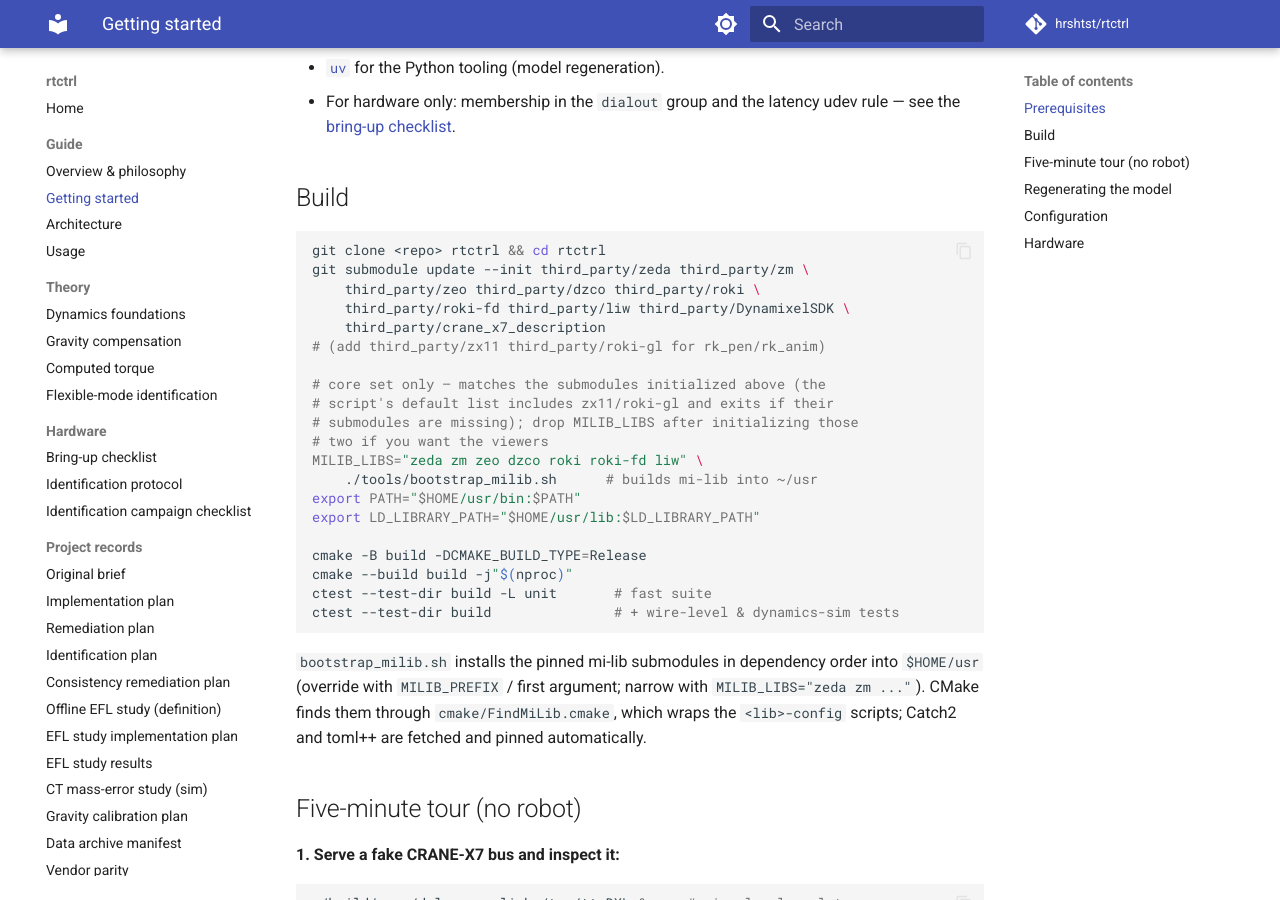
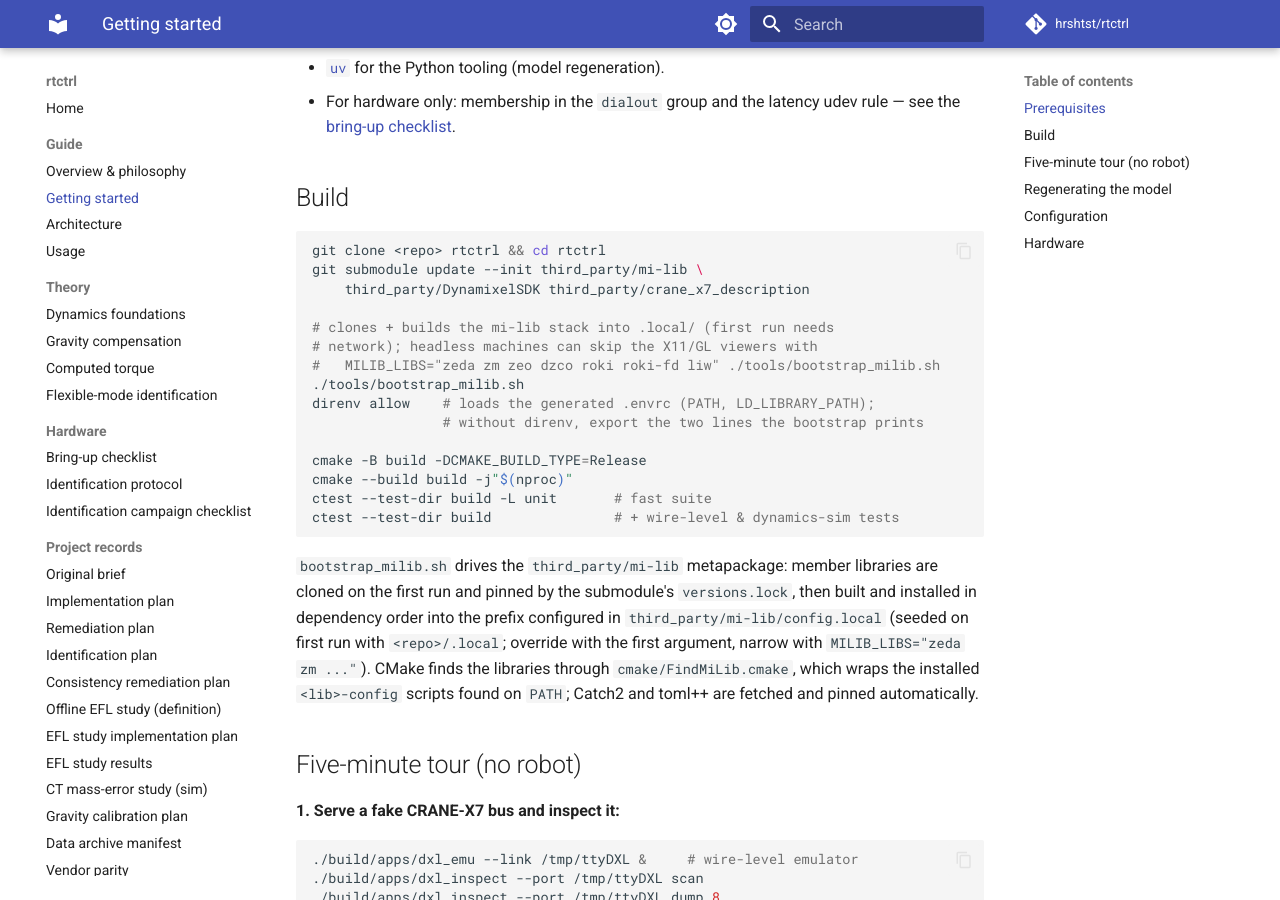
Before and after one commit to hrshtst/rtctrl, an MkDocs documentation site: the page built from docs/guide/getting-started.md, in a window 1280 px wide and 900 px high, scrolled down 385 px. Built offline with MkDocs 1.6.1 and Material for MkDocs 9.7.7, drawn with Linux system fonts in a browser that asks for light colours; comment, search, counter and statistics services are not loaded.

Commit message:
docs: point mi-lib setup at the metapackage submodule
Three-submodule init everywhere, the direnv flow for the generated
.envrc, and the config.local/versions.lock pinning story in
getting-started. IMPLEMENTATION_PLAN.md and PLAN.md stay as
point-in-time records.

````diff
--- a/docs/guide/getting-started.md
+++ b/docs/guide/getting-started.md
@@ -21,20 +21,15 @@ hardware.
 
 ```sh
 git clone <repo> rtctrl && cd rtctrl
-git submodule update --init third_party/zeda third_party/zm \
-    third_party/zeo third_party/dzco third_party/roki \
-    third_party/roki-fd third_party/liw third_party/DynamixelSDK \
-    third_party/crane_x7_description
-# (add third_party/zx11 third_party/roki-gl for rk_pen/rk_anim)
+git submodule update --init third_party/mi-lib \
+    third_party/DynamixelSDK third_party/crane_x7_description
 
-# core set only — matches the submodules initialized above (the
-# script's default list includes zx11/roki-gl and exits if their
-# submodules are missing); drop MILIB_LIBS after initializing those
-# two if you want the viewers
-MILIB_LIBS="zeda zm zeo dzco roki roki-fd liw" \
-    ./tools/bootstrap_milib.sh      # builds mi-lib into ~/usr
-export PATH="$HOME/usr/bin:$PATH"
-export LD_LIBRARY_PATH="$HOME/usr/lib:$LD_LIBRARY_PATH"
+# clones + builds the mi-lib stack into .local/ (first run needs
+# network); headless machines can skip the X11/GL viewers with
+#   MILIB_LIBS="zeda zm zeo dzco roki roki-fd liw" ./tools/bootstrap_milib.sh
+./tools/bootstrap_milib.sh
+direnv allow    # loads the generated .envrc (PATH, LD_LIBRARY_PATH);
+                # without direnv, export the two lines the bootstrap prints
 
 cmake -B build -DCMAKE_BUILD_TYPE=Release
 cmake --build build -j"$(nproc)"
@@ -42,11 +37,15 @@ ctest --test-dir build -L unit       # fast suite
 ctest --test-dir build               # + wire-level & dynamics-sim tests
 ```
 
-`bootstrap_milib.sh` installs the pinned mi-lib submodules in
-dependency order into `$HOME/usr` (override with `MILIB_PREFIX` /
-first argument; narrow with `MILIB_LIBS="zeda zm ..."`). CMake finds
-them through `cmake/FindMiLib.cmake`, which wraps the `<lib>-config`
-scripts; Catch2 and toml++ are fetched and pinned automatically.
+`bootstrap_milib.sh` drives the `third_party/mi-lib` metapackage:
+member libraries are cloned on the first run and pinned by the
+submodule's `versions.lock`, then built and installed in dependency
+order into the prefix configured in `third_party/mi-lib/config.local`
+(seeded on first run with `<repo>/.local`; override with the first
+argument, narrow with `MILIB_LIBS="zeda zm ..."`). CMake finds the
+libraries through `cmake/FindMiLib.cmake`, which wraps the installed
+`<lib>-config` scripts found on `PATH`; Catch2 and toml++ are fetched
+and pinned automatically.
 
 ## Five-minute tour (no robot)
 
````
Also changed, not shown: AGENTS.md (+1 -1 lines), CLAUDE.md (+5 -2 lines), README.md (+2 -4 lines), docs/guide/architecture.md (+2 -2 lines).
